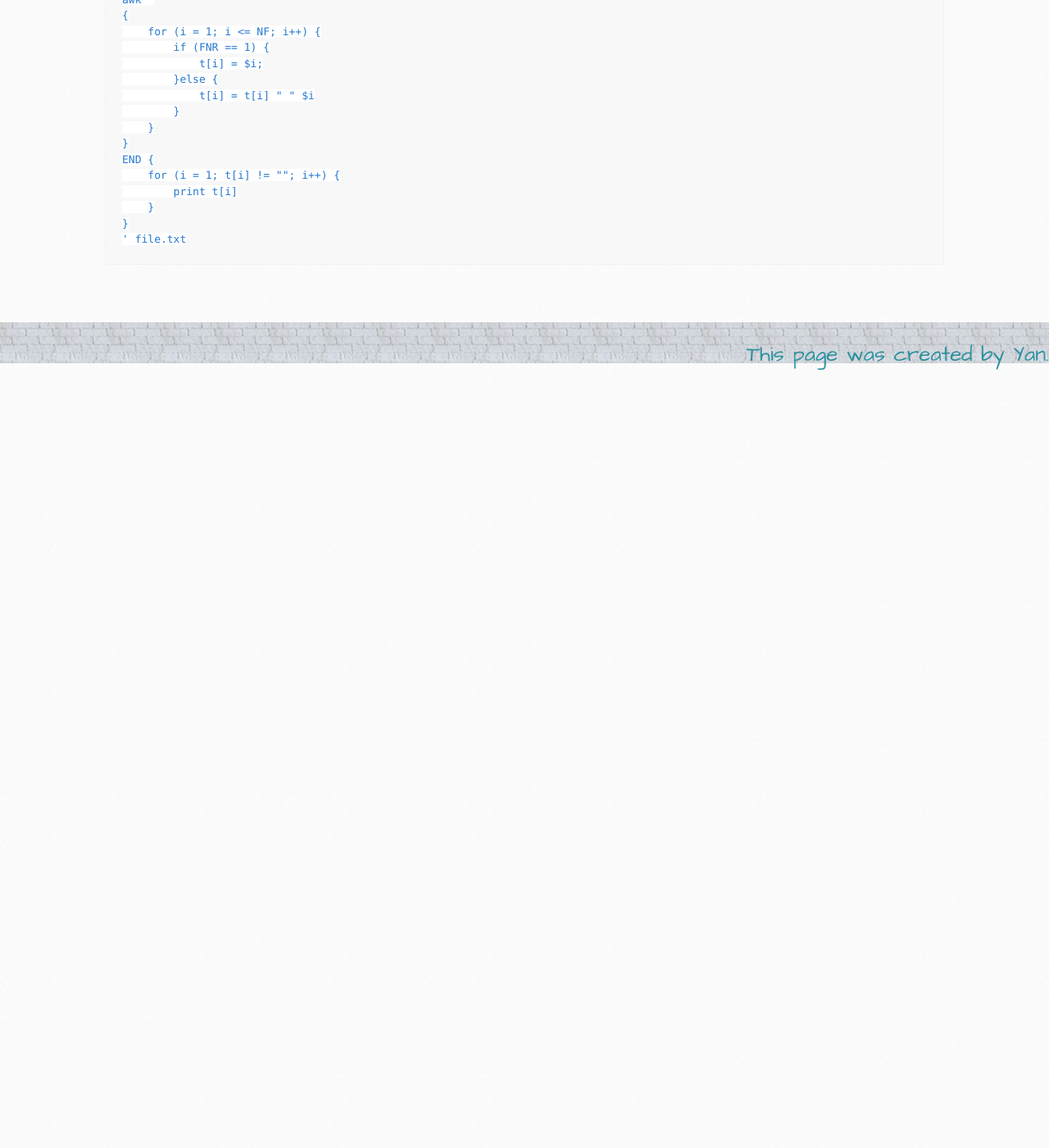
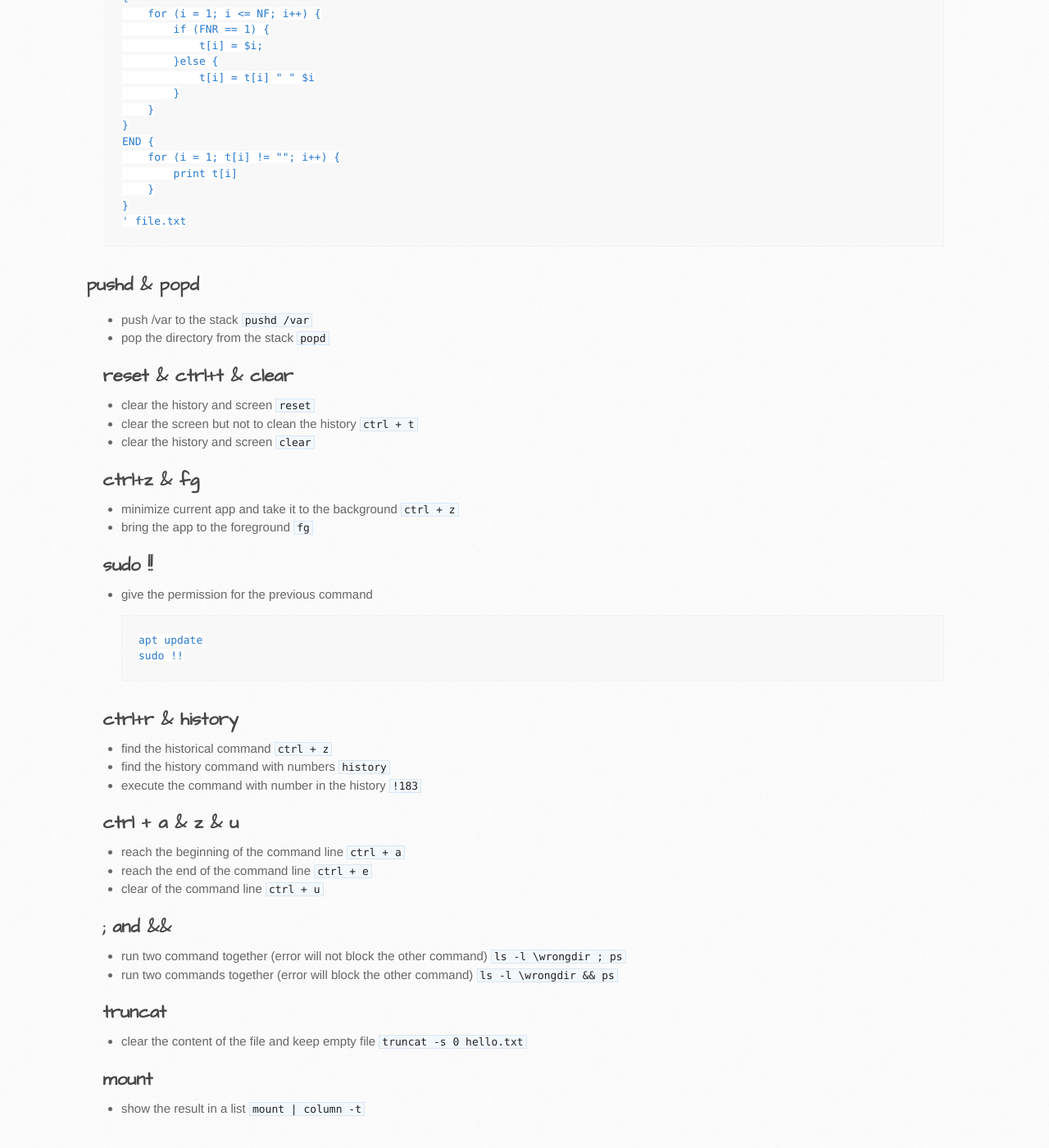
Before and after one commit to itcraftme/itcraftme, a Jekyll site: the page built from docs/it/linux.md, in a window 1280 px wide and 1400 px high, scrolled down 2805 px. Shown: the whole window at 82% size. Built offline with Jekyll 4.4.1, drawn with Linux system fonts in a browser that asks for light colours; our own code applies the rules of GitHub Pages for plain Markdown files; before the commit the page ends 3257 px from its top, so only the background shows below that.

Commit message:
add more linux command

````diff
--- a/docs/it/linux.md
+++ b/docs/it/linux.md
@@ -5,7 +5,7 @@
 - [knowledge of Linux](https://linux265.com/course/)
 - [All knowledge](https://www.geeksforgeeks.org/)
 
-# Linux file system
+## Linux file system
 ![File system](./images/linux/filesystem.png)
 - /usr ```Unix System Resources```
 # Linux command
@@ -86,3 +86,34 @@ END {
 }
 ' file.txt
 ```
+## pushd & popd
+- push /var to the stack ```pushd /var```
+- pop the directory from the stack  ```popd```
+## reset & ctrl+t & clear
+- clear the history and screen ```reset```
+- clear the screen but not to clean the history  ```ctrl + t```
+- clear the history and screen ```clear```
+## ctrl+z & fg
+- minimize current app and take it to the background ```ctrl + z```
+- bring the app to the foreground ```fg```
+## sudo !!
+- give the permission for the previous command
+```
+apt update
+sudo !!
+```
+## ctrl+r & history
+- find the historical command ```ctrl + z```
+- find the history command with numbers ```history```
+- execute the command with number in the history ```!183```
+## ctrl + a & z & u
+- reach the beginning of the command line ```ctrl + a```
+- reach the end of the command line ```ctrl + e```
+- clear of the command line ```ctrl + u```
+## ; and &&
+- run two command together (error will not block the other command) ```ls -l \wrongdir ; ps```
+- run two commands together (error will block the other command) ```ls -l \wrongdir && ps```
+## truncat
+- clear the content of the file and keep empty file ```truncat -s 0 hello.txt```
+## mount
+- show the result in a list ```mount | column -t```
````
